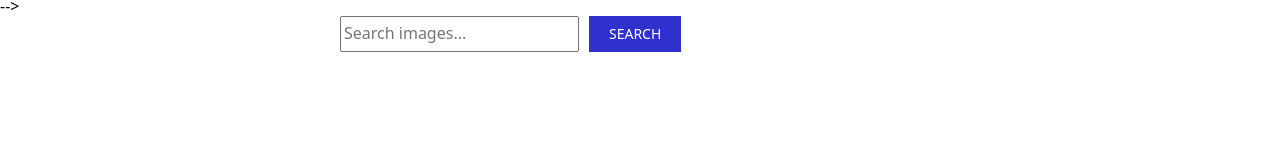
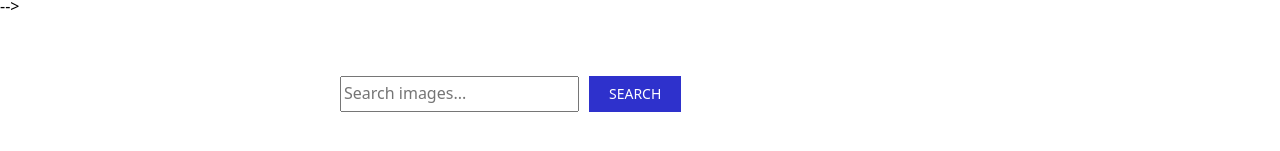
Before and after one commit to Iryna-Tyshchuk/goit-js-hw-11, a website built with Parcel: page src/index.html in a window 1280 px wide. Shown: the part 195-346 px from the top of the page. Built offline with nearby package versions, Linux system fonts and the light colour scheme; what simplelightbox would draw is missing.

Commit message:
Update index.html

```diff
--- a/src/index.html
+++ b/src/index.html
@@ -10,7 +10,8 @@
   <body>
     <!-- ❗️❗️❗️ Add partials like so for every page -->
     <!-- <include src="./partials/example.html"></include> -->
-
+    <section class="gallery-section">
+      <div class="container">
         <form class="search-form" id="search-form">
           <input
             type="text"
@@ -26,5 +27,7 @@
         <button type="button" class="load-more js-load-more is-hidden">
           Load more
         </button>
+      </div>
+    </section>
   </body>
 </html>
```
Lines whose indentation alone changed are shown as unchanged.
